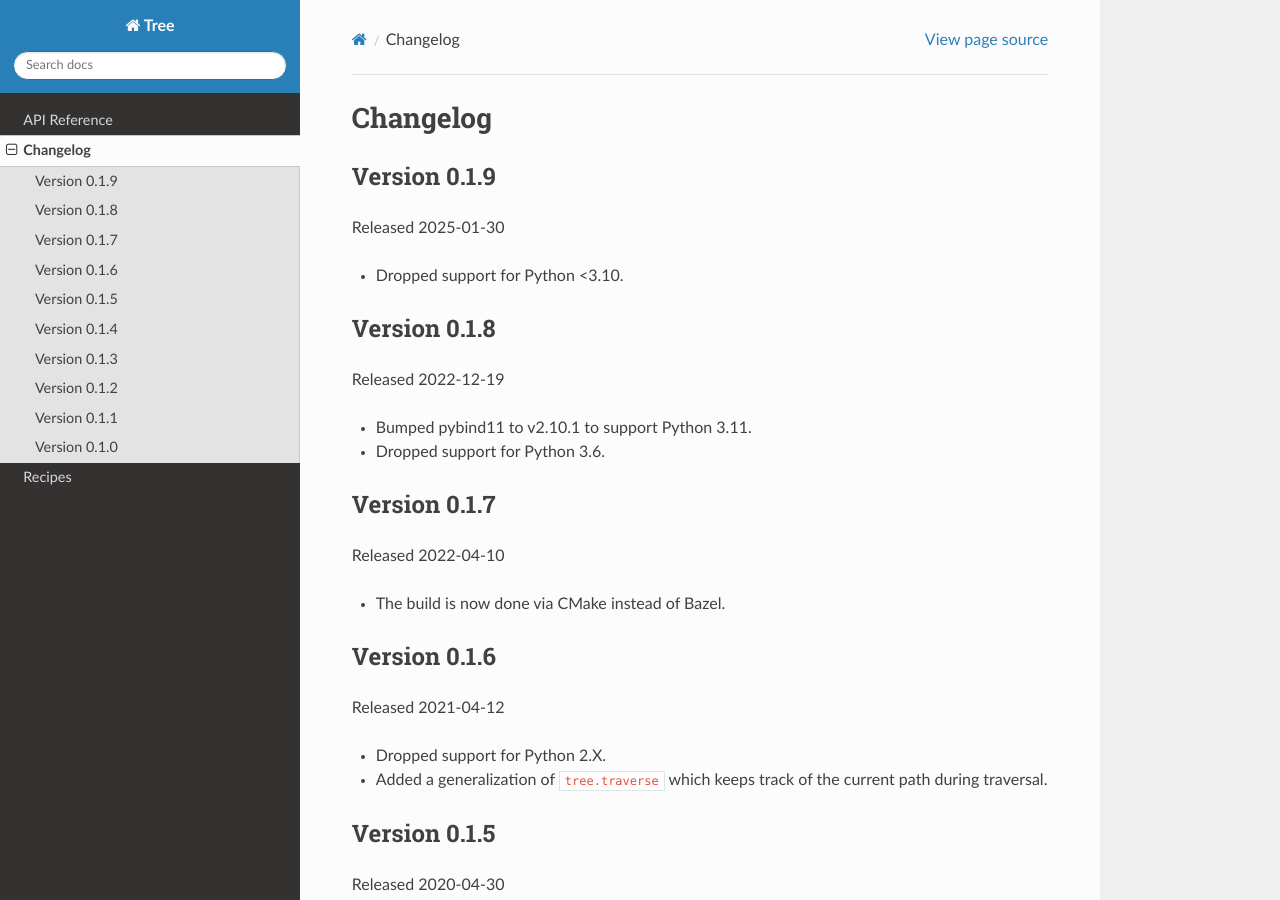
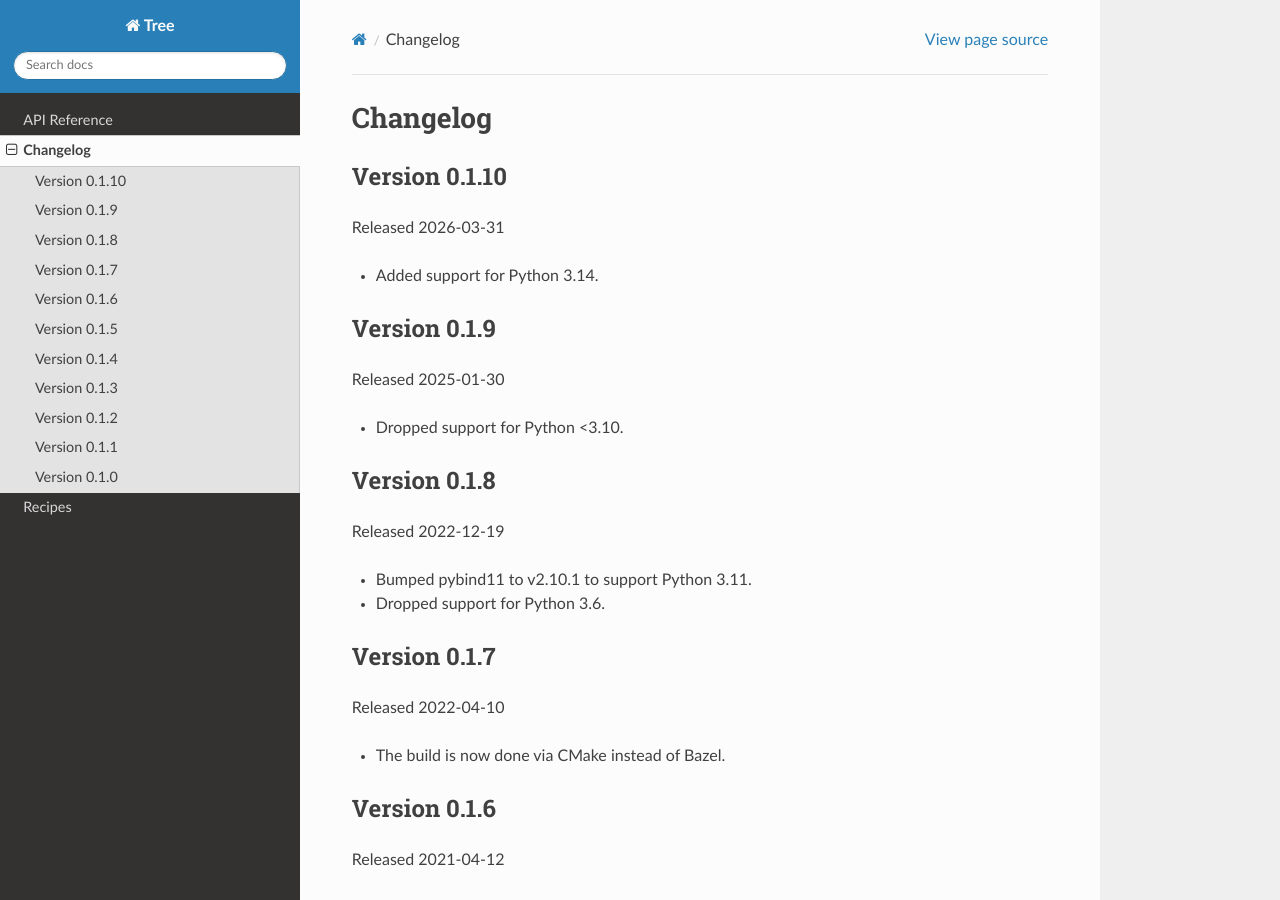
Before and after one commit to google-deepmind/tree, a Sphinx documentation site: the page built from docs/changes.rst, in a window 1280 px wide and 900 px high. Built offline with Sphinx 7.4.7 and the Read the Docs theme 3.1.0, drawn with Linux system fonts in a browser that asks for light colours.

Commit message:
Release 0.1.10
PiperOrigin-RevId: 892262502

```diff
--- a/docs/changes.rst
+++ b/docs/changes.rst
@@ -1,6 +1,13 @@
 #########
 Changelog
 #########
+
+Version 0.1.10
+==============
+
+Released 2026-03-31
+
+* Added support for Python 3.14.
 
 Version 0.1.9
 =============
--- a/tree/__init__.py
+++ b/tree/__init__.py
@@ -59,7 +59,7 @@ __all__ = [
     "MAP_TO_NONE",
 ]
 
-__version__ = "0.1.9"
+__version__ = "0.1.10"
 
 # Note: this is *not* the same as `six.string_types`, which in Python3 is just
 #       `(str,)` (i.e. it does not include byte strings).
```
